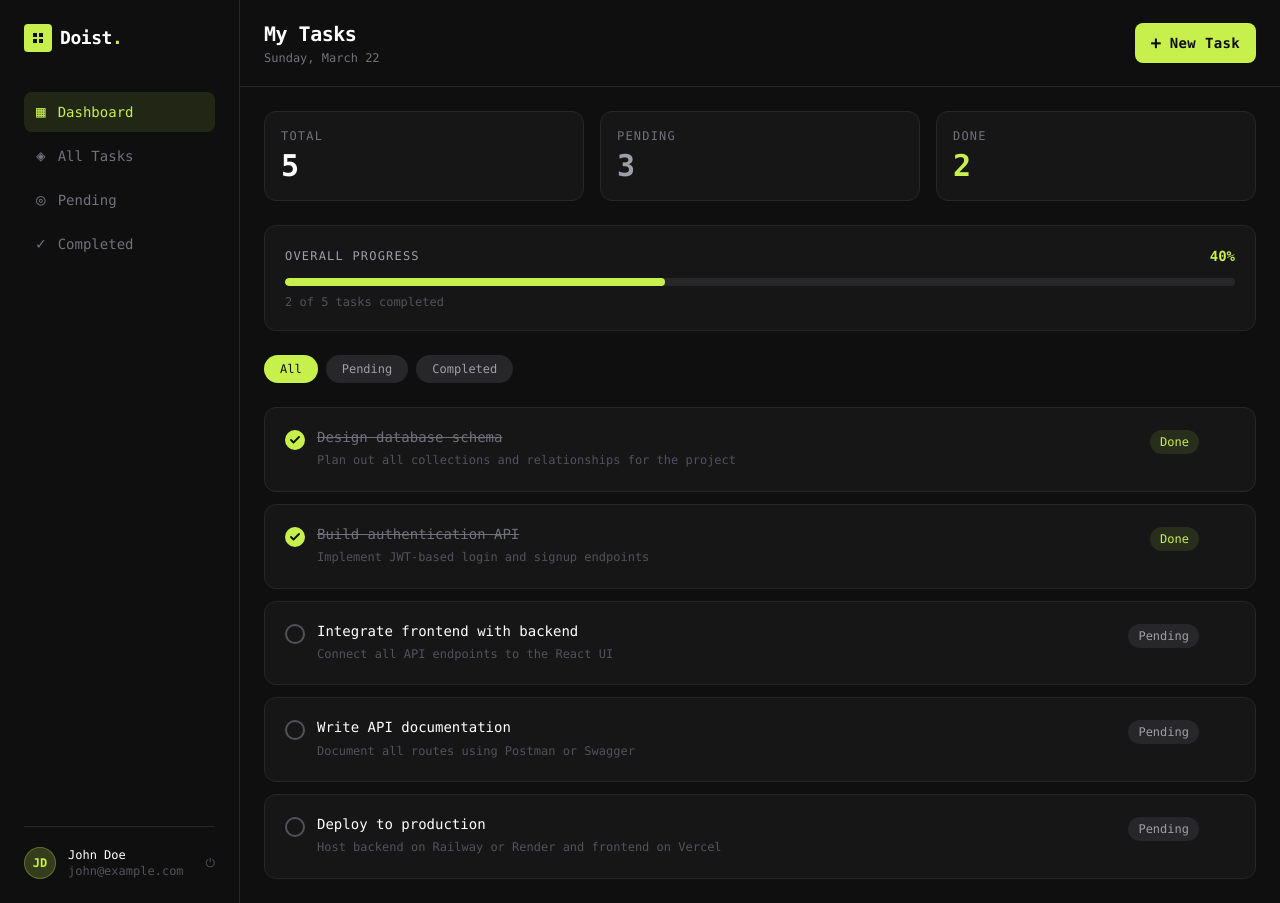
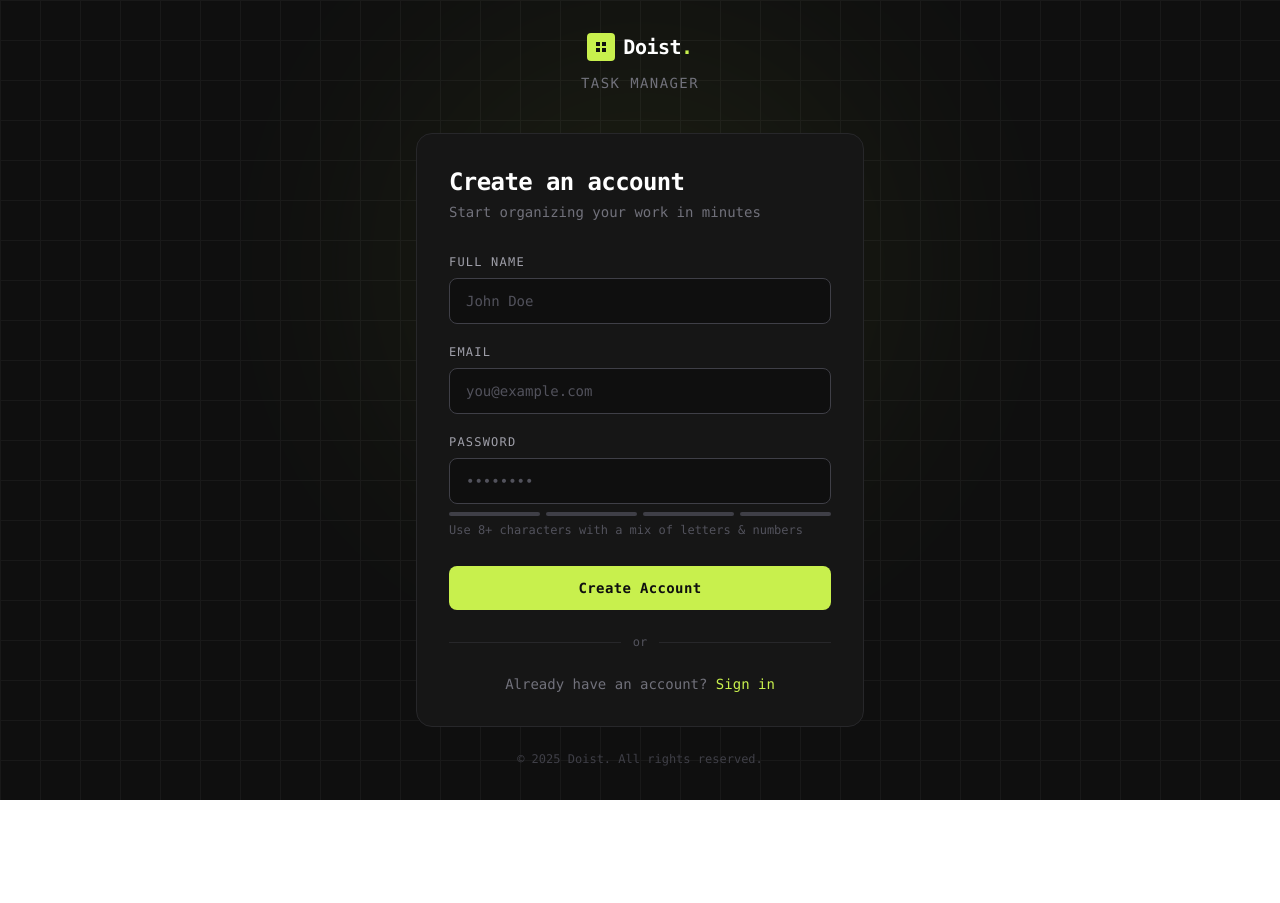
Before and after one commit to Bamania-Rudresh-007/task-manager-frontend, a React (Vite) app: page / in a window 1280 px wide. After the commit the page ends 800 px from the top, so only its background shows below. Built offline with nearby package versions, Linux system fonts and the light colour scheme.

Commit message:
signup user with frontend using task manager api

```diff
--- a/src/App.jsx
+++ b/src/App.jsx
@@ -6,7 +6,7 @@ function App() {
 
   return (
     <>
-      <Dashboard />
+      <Signup />
     </>
   )
 }
--- a/src/api/axios.js
+++ b/src/api/axios.js
@@ -1,6 +1,6 @@
 import axios from "axios";
 
-const API = axios.create({baseURL: "https://localhost:7000"});
+const API = axios.create({baseURL: "http://localhost:7000/api"});
 
 API.interceptors.request.use((req) => {
     const token = localStorage.getItem("token");
--- a/src/pages/Signup.jsx
+++ b/src/pages/Signup.jsx
@@ -1,4 +1,28 @@
+import API from "../api/axios";
+import { useEffect, useState } from "react";
+
 export default function Signup() {
+    const [ userInfo, setUserInfo ] = useState({name: "",email: "",password: "",})
+
+    useEffect(() => {
+        console.log(userInfo)
+    }, [userInfo]);
+
+    const handleOnChange = (e) => {
+        // console.log(e.target.id);
+        const { id, value} = e.target;
+        setUserInfo((prev) => ({...prev, [id]: value}));
+    }
+
+    const handleSubmit = () => {
+        API.post("/auth/signup", userInfo)
+            .then((res) => console.log(res))
+            .catch((error) => {
+                console.log(error);
+            })
+        setUserInfo({name: "",email: "",password: "",});
+    };
+
   return (
     <div className="min-h-screen bg-[#0f0f0f] flex items-center justify-center px-4 font-mono">
       {/* Background grid */}
@@ -26,8 +50,7 @@ export default function Signup() {
                 />
               </svg>
             </div>
-            <span className="text-white text-xl font-bold tracking-tight">
-              Doist<span className="text-[#c8f04d]">.</span>
+            <span className="text-white text-xl font-bold tracking-tight">Doist<span className="text-[#c8f04d]">.</span>
             </span>
           </div>
           <p className="text-zinc-500 text-sm tracking-widest uppercase">
@@ -52,7 +75,9 @@ export default function Signup() {
               </label>
               <input
                 type="text"
+                id="name"
                 placeholder="John Doe"
+                onChange={(e) => handleOnChange(e)}
                 className="w-full bg-[#0f0f0f] border border-zinc-700 rounded-lg px-4 py-3 text-white text-sm placeholder-zinc-600 focus:outline-none focus:border-[#c8f04d] focus:ring-1 focus:ring-[#c8f04d] transition-colors"
               />
             </div>
@@ -64,7 +89,9 @@ export default function Signup() {
               </label>
               <input
                 type="email"
+                id="email"
                 placeholder="you@example.com"
+                onChange={(e) => handleOnChange(e)}
                 className="w-full bg-[#0f0f0f] border border-zinc-700 rounded-lg px-4 py-3 text-white text-sm placeholder-zinc-600 focus:outline-none focus:border-[#c8f04d] focus:ring-1 focus:ring-[#c8f04d] transition-colors"
               />
             </div>
@@ -76,7 +103,9 @@ export default function Signup() {
               </label>
               <input
                 type="password"
+                id="password"
                 placeholder="••••••••"
+                onChange={(e) => handleOnChange(e)}
                 className="w-full bg-[#0f0f0f] border border-zinc-700 rounded-lg px-4 py-3 text-white text-sm placeholder-zinc-600 focus:outline-none focus:border-[#c8f04d] focus:ring-1 focus:ring-[#c8f04d] transition-colors"
               />
               {/* Password strength hint */}
@@ -91,30 +120,8 @@ export default function Signup() {
               </p>
             </div>
 
-            {/* Terms checkbox */}
-            <div className="flex items-start gap-3 pt-1">
-              <input
-                type="checkbox"
-                id="terms"
-                className="mt-0.5 w-4 h-4 accent-[#c8f04d] bg-[#0f0f0f] border-zinc-700 rounded cursor-pointer"
-              />
-              <label
-                htmlFor="terms"
-                className="text-zinc-500 text-xs leading-relaxed cursor-pointer"
-              >
-                I agree to the{" "}
-                <a href="#" className="text-[#c8f04d] hover:underline">
-                  Terms of Service
-                </a>{" "}
-                and{" "}
-                <a href="#" className="text-[#c8f04d] hover:underline">
-                  Privacy Policy
-                </a>
-              </label>
-            </div>
-
             {/* Submit */}
-            <button className="w-full bg-[#c8f04d] hover:bg-[#d6f76a] text-[#0f0f0f] font-bold py-3 rounded-lg text-sm tracking-wide transition-all active:scale-[0.98] mt-2">
+            <button className="w-full bg-[#c8f04d] hover:bg-[#d6f76a] text-[#0f0f0f] font-bold py-3 rounded-lg text-sm tracking-wide transition-all active:scale-[0.98] mt-2" onClick={handleSubmit}>
               Create Account
             </button>
           </div>
```
